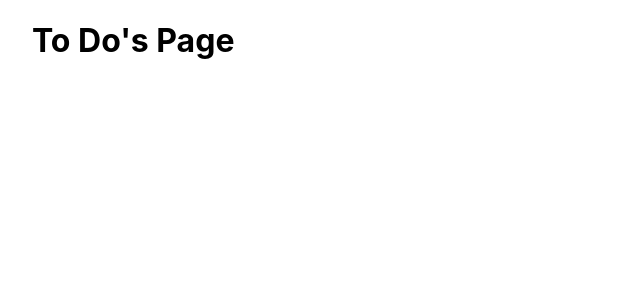
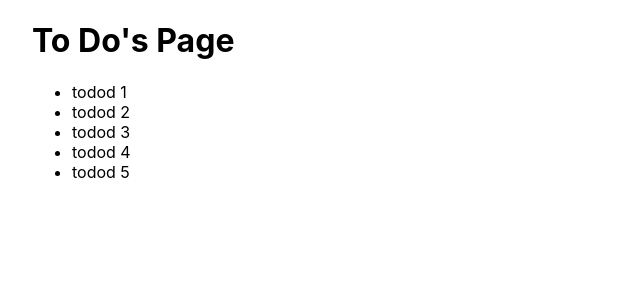
Before and after one commit to jamalshamsi1988/next-js-practicing, a Next.js app: page / in a window 1280 px wide. Shown: the top 300 px of the page, without its empty margins (0-640 px from the left). Built offline with nearby package versions, Linux system fonts and the light colour scheme.

Commit message:
use get method

```diff
--- /dev/null
+++ b/data/todos.js
@@ -0,0 +1,8 @@
+export const todos =[
+    {id:1 , title : "todod 1"},
+    {id:2 , title : "todod 2"},
+    {id:3 , title : "todod 3"},
+    {id:4 , title : "todod 4"},
+    {id:5 , title : "todod 5"},
+
+];
--- a/pages/api/hello.js
+++ b/pages/api/hello.js
@@ -1,5 +1,3 @@
-// Next.js API route support: https://nextjs.org/docs/api-routes/introduction
-
-export default function handler(req, res) {
-  res.status(200).json({ name: 'John Doe' })
+export default function handler(req, res){
+  res.status(200).json({message : "Welcome to Api Page "})
 }
--- /dev/null
+++ b/pages/api/todos/index.js
@@ -0,0 +1,5 @@
+import { todos } from "../../../data/todos"
+
+export default function handler(req, res){
+    res.status(200).json(todos)
+}
--- a/pages/index.js
+++ b/pages/index.js
@@ -1,10 +1,30 @@
 
+import { useEffect, useState } from 'react'
 import styles from '../styles/Home.module.css'
 
 export default function Home() {
+
+  const[todos , setTodos]=useState([]);
+
+  useEffect(()=>{
+    async function fetchData(){
+        const res = await fetch("/api/todos");
+        const data = await res.json();
+
+        setTodos(data);
+        console.log(data)
+    }
+    fetchData()
+  },[])
   return (
     <div className={styles.container}>
      <h1>To Do's Page</h1>
+     <ul>
+      {
+        todos.map((todo) => (<li key={todo.id}>{todo.title}</li>))
+      }
+     </ul>
+
     </div>
   )
 }
```
Also changed, not shown: data/todods.js (deleted, +0 -8 lines).
